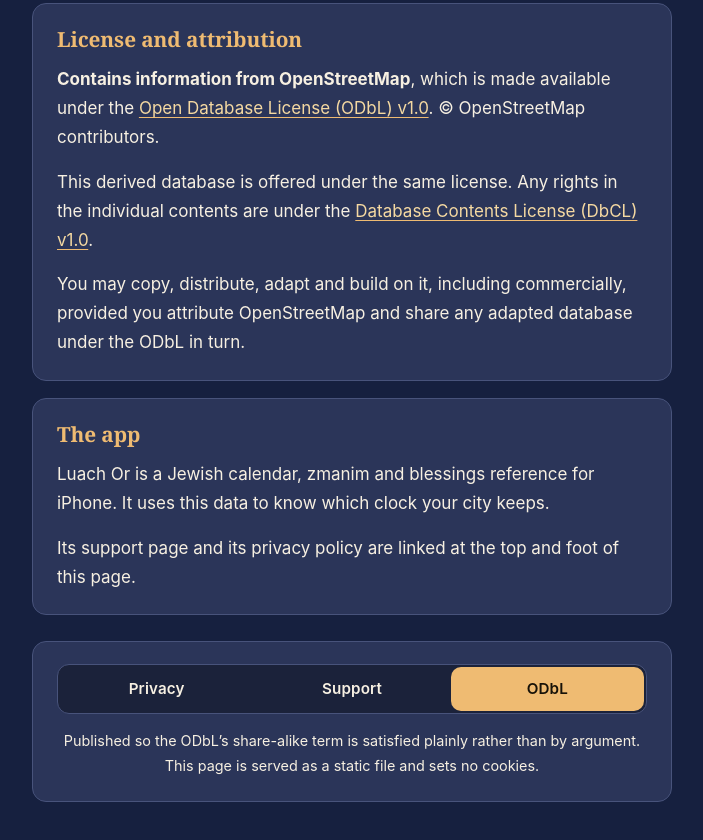
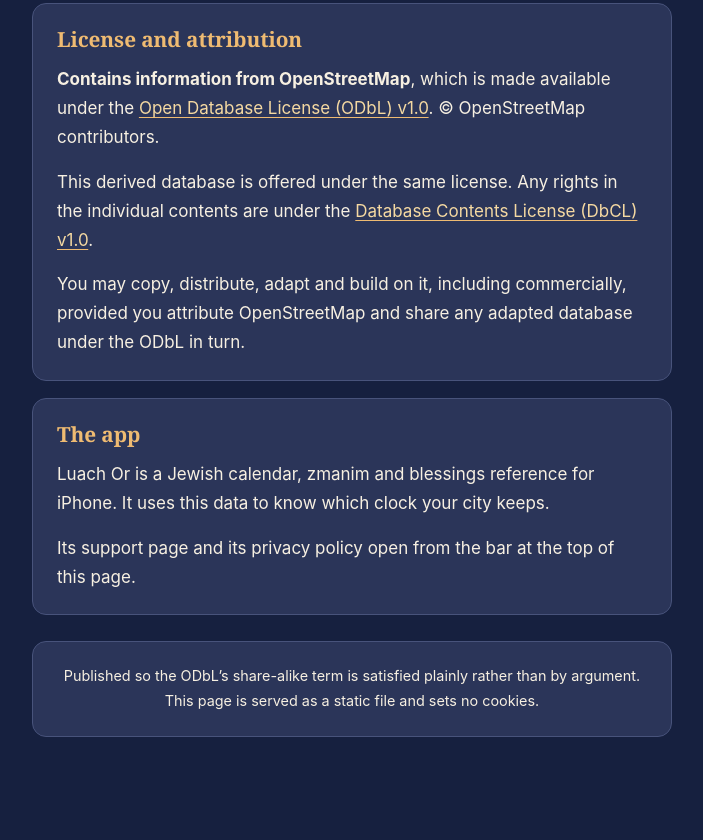
Before and after one commit to Dilyagu22/ODbL, a website: page index.html in a window 1280 px wide. Shown: the part 2341-3181 px from the top of the page, without its empty margins (288-991 px from the left). After the commit the page ends 3126 px from the top, so only its background shows below. Drawn offline with Linux system fonts and the light colour scheme.

Commit message:
One way to move between the three pages, not three
The owner's ruling of 2026-09-04: "You created a way to jump to any of 3 pages
from the top bar. Keep it and get rid of all links to the same pages
throughout. Also drop the bottom selection bar because you already created the
top one. No repetitions, the top selection bar is the way how to navigate
through 3 pages."

So the footer switcher is gone from all three pages, and with it the support
page's own Privacy link and the ODbL page's sentence pointing at both copies.
Seven links removed; 45 became 38. The two sentences that referred to what was
removed now point at the bar instead.

Held mechanically rather than by reading: exactly one switcher per page, as an
equality so a footer copy growing back fails, and no link to any of the three
addresses from outside it. Broken three ways.

```diff
--- a/index.html
+++ b/index.html
@@ -260,12 +260,12 @@
      The app's own segmented picker: a `sunken` track with the current segment
      filled `gold` and its label in `onGold`.
 
-     It appears TWICE. The top copy is a <nav> above the <h1> and outside
-     <main>, because it answers "which of the three documents am I in", and a
-     reader who landed on the wrong one should learn that before reading nine
-     unrelated section names. The foot copy is a plain <div>, NOT a second
-     <nav>: two navigation landmarks with the same accessible name is a rotor
-     full of indistinguishable entries.
+     ONE copy, at the top, and that is his ruling of 2026-09-04: "the top
+     selection bar is the way how to navigate through 3 pages. No repetitions."
+     It was built with a second copy in the footer and a third link in the
+     support page's own prose; all of those are gone. A reader who landed on
+     the wrong document learns it before reading a single section name, and
+     learns it in exactly one place.
 
      The order Privacy · Support · ODbL never changes, and the three columns are
      equal, so the pills sit in the same three places on all three pages — a
@@ -307,7 +307,6 @@
      pill left gold. That is live on the deployed pages today. */
   @media (hover: hover) { .pages a:hover { background: rgba(var(--ink-ch), .09); color: var(--gold); } }
   .pages a:active { background: rgba(var(--ink-ch), .09); color: var(--gold); }
-  footer .pages { margin: 0; }
 
   /* ── HEADER ───────────────────────────────────────────────────────────────
      The h1 and the date line are the only text on these pages not on a card,
@@ -366,7 +365,6 @@
     font-size: .9rem; color: var(--ink);
   }
   footer p { margin: 0; }
-  footer .pages + p { margin: .95rem 0 0; }
 
   /* The lede keeps the app's washed card, and the wash is FLAT at
      Palette.goldWashTop (0.04) rather than the app's 0.04 -> 0.18 ramp: the
@@ -622,16 +620,11 @@
     <h2>The app</h2>
     <p>Luach Or is a Jewish calendar, zmanim and blessings reference for iPhone.
     It uses this data to know which clock your city keeps.</p>
-    <p>Its support page and its privacy policy are linked at the top and foot
+    <p>Its support page and its privacy policy open from the bar at the top
     of this page.</p>
   </section>
 
   <footer>
-  <div class="pages">
-    <a href="https://dilyagu22.github.io/LuachPrivacy/">Privacy</a>
-    <a href="https://dilyagu22.github.io/LuachSupport/">Support</a>
-    <span class="here" aria-current="page">ODbL</span>
-  </div>
   <p>Published so the ODbL&rsquo;s share-alike term is satisfied plainly rather than by argument. This page is served as a static file and sets no cookies.</p>
 </footer>
 </main>
```
